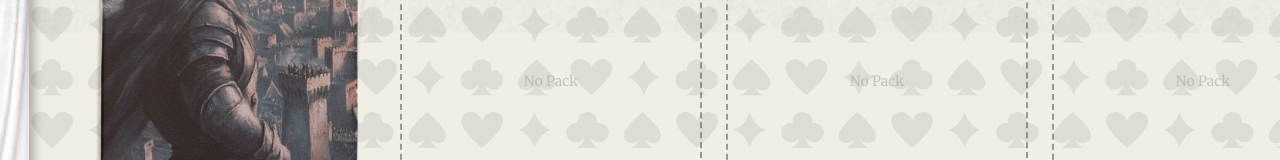
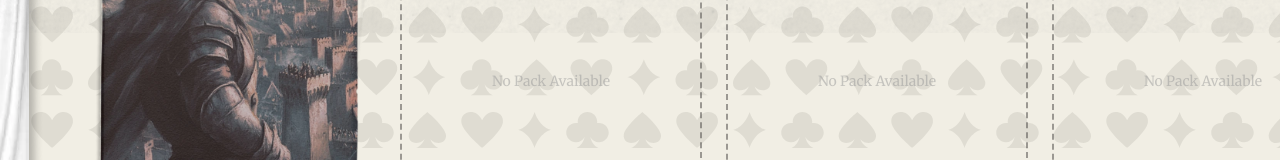
Before and after one commit to AlirezaAboutalebi/Aurelia, a React (Vite) app: page /card-collection in a window 1280 px wide. Shown: the part 767-927 px from the top of the page. Built offline with nearby package versions, Linux system fonts and the light colour scheme; a web font is replaced by a local one.

Commit message:
fix single pages

```diff
--- a/src/App.jsx
+++ b/src/App.jsx
@@ -4,6 +4,8 @@ import { Routes, Route } from 'react-router-dom'; // Import Routes and Route for
 import CardCollection from './pages/CardCollection/CardCollection'; // Card Collection Page
 import WorldMap from './pages/WorldMap/WorldMap';
 import FreePack from './pages/FreePack/FreePack';
+import SinglePackPage from './pages/SinglePackPage/SinglePackPage';
+import SingleCardPage from './pages/SingleCardPage/SingleCardPage';
 
 function App() {
   return (
@@ -14,6 +16,8 @@ function App() {
         <Route path="/card-collection" element={<CardCollection />} />
         <Route path="/world-map" element={<WorldMap />} />
         <Route path="/free-pack" element={<FreePack />} /> {/* Free pack page */}
+        <Route path="/packs/:packId" element={<SinglePackPage />} />
+        <Route path="/cards/:cardId" element={<SingleCardPage />} />
       </Routes>
     </>
   );
--- a/src/components/ChampionCard/ChampionCard.jsx
+++ b/src/components/ChampionCard/ChampionCard.jsx
@@ -1,11 +1,12 @@
 import React from 'react';
 import './ChampionCard.css';
 
-const ChampionCard = ({ champion, flipped, onFlip }) => {
+const ChampionCard = ({ champion, flipped, onFlip, onClick }) => {
   return (
     <div
       className={`flip-card ${flipped ? 'flipped' : ''}`}
-      onMouseEnter={() => onFlip(champion.id)}
+      onMouseEnter={() => onFlip(champion.id)} // Trigger flip on hover
+      onClick={onClick} // Trigger the card navigation on click
     >
       <div className="flip-card-inner">
         <div className="flip-card-front">
--- a/src/pages/CardCollection/MainContainer/ChampionCardsContainer/ChampionCardsContainer.jsx
+++ b/src/pages/CardCollection/MainContainer/ChampionCardsContainer/ChampionCardsContainer.jsx
@@ -1,28 +1,42 @@
-import React from 'react';
+import React, { useState } from 'react';
+import { useNavigate } from 'react-router-dom';
 import './ChampionCardsContainer.css';
 import ChampionCard from '../../../../components/ChampionCard/ChampionCard';
 import data from '../../../../data/DATA.json';
 
-const ChampionCardsContainer = ({ flippedCards, handleFlip }) => {
-  // Total slots to display
-  const totalSlots = 18;
+const ChampionCardsContainer = () => {
+  const [flippedCards, setFlippedCards] = useState([]);
+  const navigate = useNavigate();
+  const totalSlots = 18; // Total number of slots including empty slots
+
+  const handleCardClick = (cardId) => {
+    navigate(`/cards/${cardId}`); // Navigate to SingleCardPage based on the card ID
+  };
+
+  // Handle the flip action when hovering on the card
+  const handleFlip = (id) => {
+    if (!flippedCards.includes(id)) {
+      setFlippedCards([...flippedCards, id]);
+    }
+  };
 
   return (
     <div className="champion-cards-container">
       <div className="cards-grid">
         {/* Render card slots */}
         {Array.from({ length: totalSlots }).map((_, index) => {
-          const champion = data[index]; // Render a card if data is available
+          const champion = data[index]; // Check if there is a card for the slot
 
           return champion ? (
             <ChampionCard
-              key={`champion-${champion.id}`} // Use champion ID as the key for real cards
+              key={`champion-${champion.id}`} // Ensure the key is unique by prefixing with "champion"
               champion={champion}
-              flipped={flippedCards.includes(champion.id)}
-              onFlip={() => handleFlip(champion.id)} // Handle card flip
+              flipped={flippedCards.includes(champion.id)} // Pass the flipped state
+              onFlip={handleFlip} // Pass the flip handler
+              onClick={() => handleCardClick(champion.id)} // Handle click to go to SingleCardPage
             />
           ) : (
-            <div key={`empty-slot-${index}`} className="empty-card-slot"> {/* Ensure unique key for empty slots */}
+            <div key={`empty-slot-${index}`} className="empty-card-slot">
               <span className="empty-message">No Card To Display</span>
             </div>
           );
--- a/src/pages/CardCollection/MainContainer/PacksContainer/PacksContainer.jsx
+++ b/src/pages/CardCollection/MainContainer/PacksContainer/PacksContainer.jsx
@@ -1,26 +1,37 @@
 import React from 'react';
+import { useNavigate } from 'react-router-dom';
 import './PacksContainer.css';
-import packsData from '../../../../DATA/PacksDATA.json';
+import packsData from '../../../../data/packsDATA.json';
 
 const PacksContainer = () => {
-  // Define a fixed number of slots (8 in this case)
-  const totalSlots = 8;
+  const navigate = useNavigate(); // Get the navigate function from react-router-dom
+  const totalSlots = 8; // Total number of pack slots
+
+  // Handle pack click to navigate to the single pack page
+  const handlePackClick = (packId) => {
+    navigate(`/packs/${packId}`); // Navigate to the specific pack's page based on its ID
+  };
 
   return (
     <div className="packs-container">
       <div className="packs-grid">
-        {packsData.packs.map((pack, index) => (
-          <div key={pack.id} className="pack-slot">
-            <img src={pack.image} alt={pack.packTitle} className="pack-image" />
-          </div>
-        ))}
+        {Array.from({ length: totalSlots }).map((_, index) => {
+          const pack = packsData.packs[index];
 
-        {/* Render empty slots for the remaining spaces */}
-        {Array.from({ length: totalSlots - packsData.packs.length }).map((_, index) => (
-          <div key={index} className="pack-slot empty">
-            <span className="empty-message">No Pack</span>
-          </div>
-        ))}
+          return pack ? (
+            <div
+              key={pack.id || `pack-${index}`}
+              className="pack-slot"
+              onClick={() => handlePackClick(pack.id)} // Add click handler for navigation
+            >
+              <img src={pack.image} alt={pack.packTitle} className="pack-image" />
+            </div>
+          ) : (
+            <div key={`empty-pack-${index}`} className="pack-slot empty">
+              <span className="empty-message">No Pack Available</span>
+            </div>
+          );
+        })}
       </div>
     </div>
   );
--- /dev/null
+++ b/src/pages/SingleCardPage/SingleCardPage.jsx
@@ -0,0 +1,24 @@
+import React from 'react';
+import { useParams } from 'react-router-dom';
+import DATA from '../../data/DATA.json'; // Ensure the path is correct
+
+const SingleCardPage = () => {
+  const { cardId } = useParams(); // Retrieve the cardId from the route
+
+  const card = DATA.find((c) => c.id === cardId); // Compare as strings
+
+  // If card is not found, display a message
+  if (!card) {
+    return <div>Card not found</div>;
+  }
+
+  return (
+    <div className="single-card-page">
+      <h1>{card.basicInfo.characterName}</h1>
+      <img src={card.images.front} alt={card.basicInfo.characterName} />
+      <p>{card.basicInfo.description}</p>
+    </div>
+  );
+};
+
+export default SingleCardPage;
--- a/src/pages/SinglePackPage/SinglePackPage.jsx
+++ b/src/pages/SinglePackPage/SinglePackPage.jsx
@@ -0,0 +1,24 @@
+import React from 'react';
+import { useParams } from 'react-router-dom';
+import packsData from '../../data/packsDATA.json';
+
+const SinglePackPage = () => {
+  const { packId } = useParams();
+  const pack = packsData.packs.find((p) => p.id === parseInt(packId));
+
+  if (!pack) {
+    return <div>Pack not found</div>;
+  }
+
+  return (
+    <div className="single-pack-page">
+      <h1>{pack.packTitle}</h1>
+      <img src={pack.image} alt={pack.packTitle} />
+      <p>{pack.packDescription1}</p>
+      <p>{pack.packDescription2}</p>
+      <p>{pack.packDescription3}</p>
+    </div>
+  );
+};
+
+export default SinglePackPage;
```
Also changed, not shown: src/pages/SingleCardPage/SingleCardPage.css (added).
